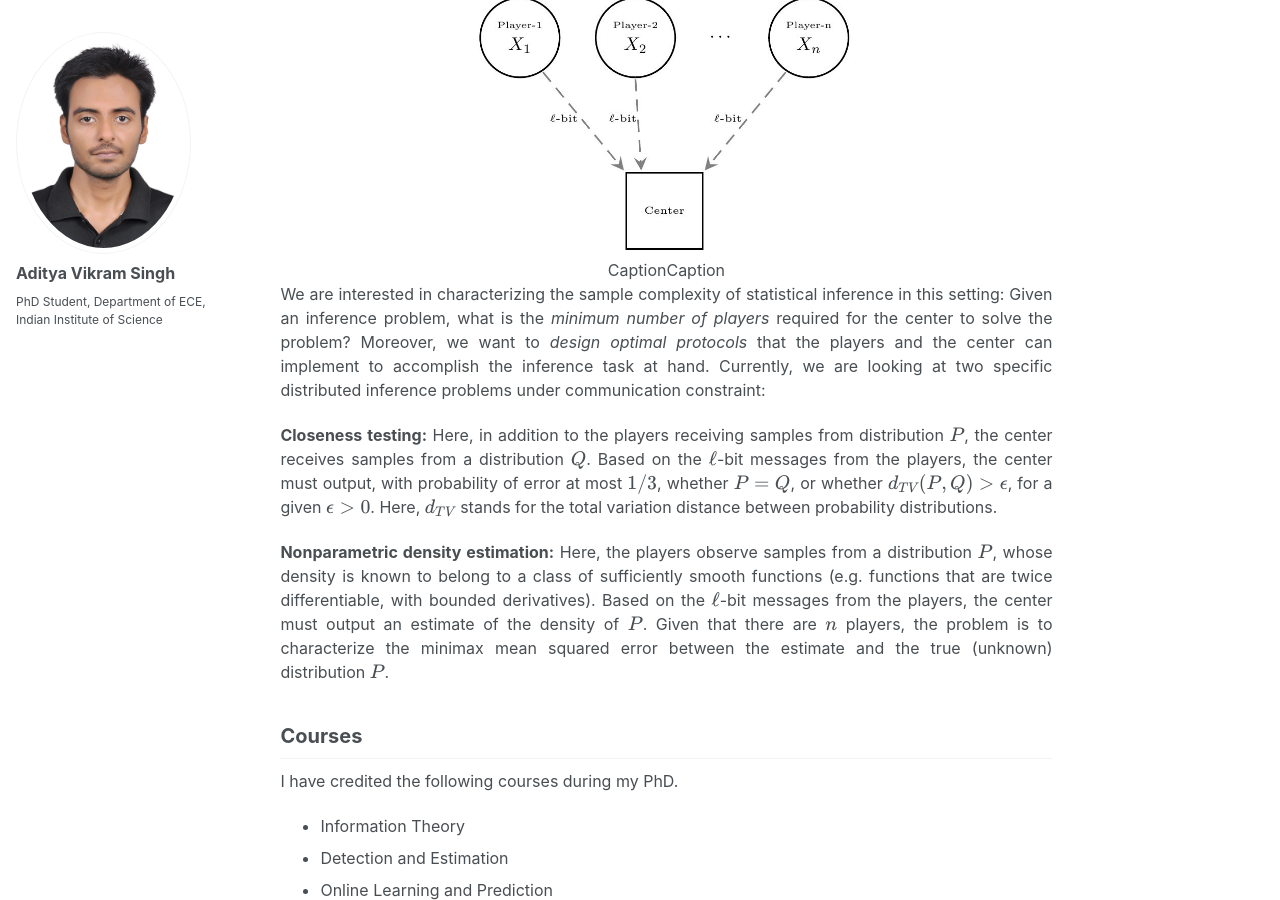
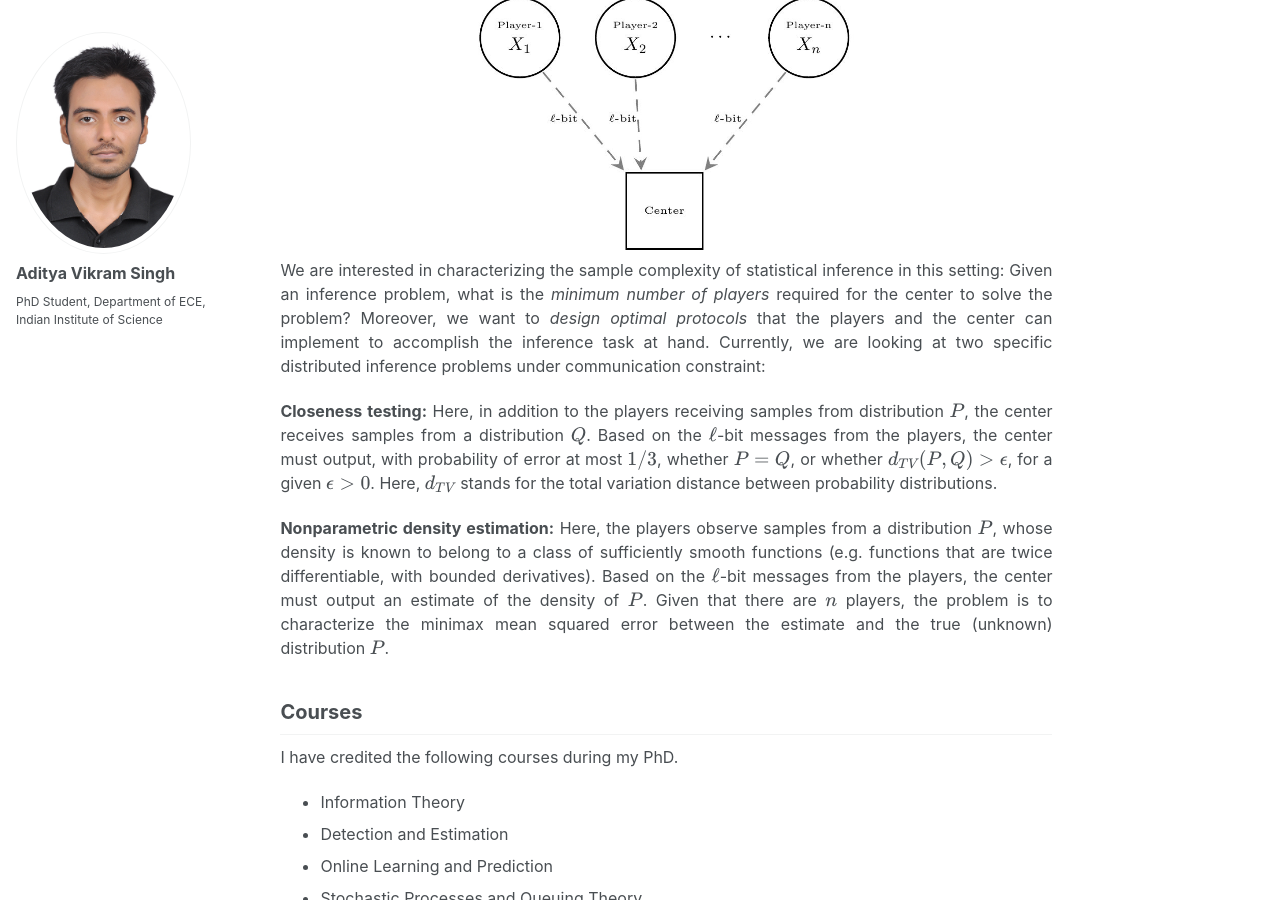
Before and after one commit to aditya-vs/aditya-vs.github.io, a Jekyll site: the page built from _pages/about.md, in a window 1280 px wide and 900 px high, scrolled down 719 px. Built offline with Jekyll 4.4.1, drawn with Linux system fonts in a browser that asks for light colours; formulas are drawn with MathJax 3.

Commit message:
Update about.md

```diff
--- a/_pages/about.md
+++ b/_pages/about.md
@@ -20,7 +20,6 @@ My research interests lie in statistics, information theory, and optimization. C
 Statistical inference problems ask us to make some inference about a probabilistic source, given access to $n$ samples from it. In the distributed setting, the samples are distributed across multiple agents (players), who send messages to a central referee (center). Based on these messages, the center must make some inference about the probabilistic source. What makes distributed inference challenging are the constraints on the communication-link between the players and the center. One such constraint is where a player can send only an $\ell$-bit message to the center, as depicted in the figure below.
 
 <center><img src="/images/diststat.JPG" width="400" height="400"></center>
-<center>CaptionCaption</center>
 
 We are interested in characterizing the sample complexity of statistical inference in this setting: Given an inference problem, what is the *minimum number of players* required for the center to solve the problem? Moreover, we want to *design optimal protocols* that the players and the center can implement to accomplish the inference task at hand. Currently, we are looking at two specific distributed inference problems under communication constraint:
 
```
